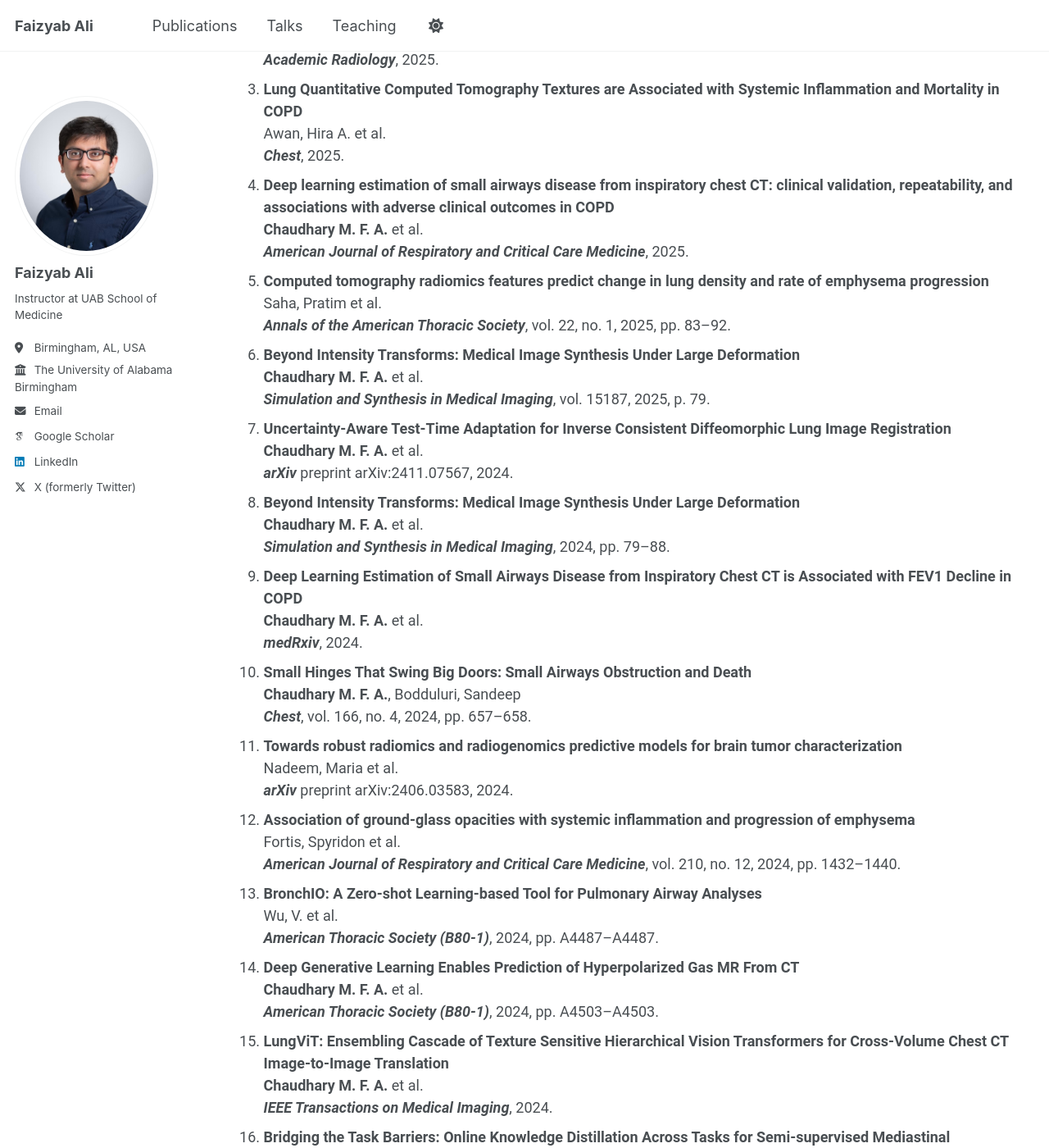
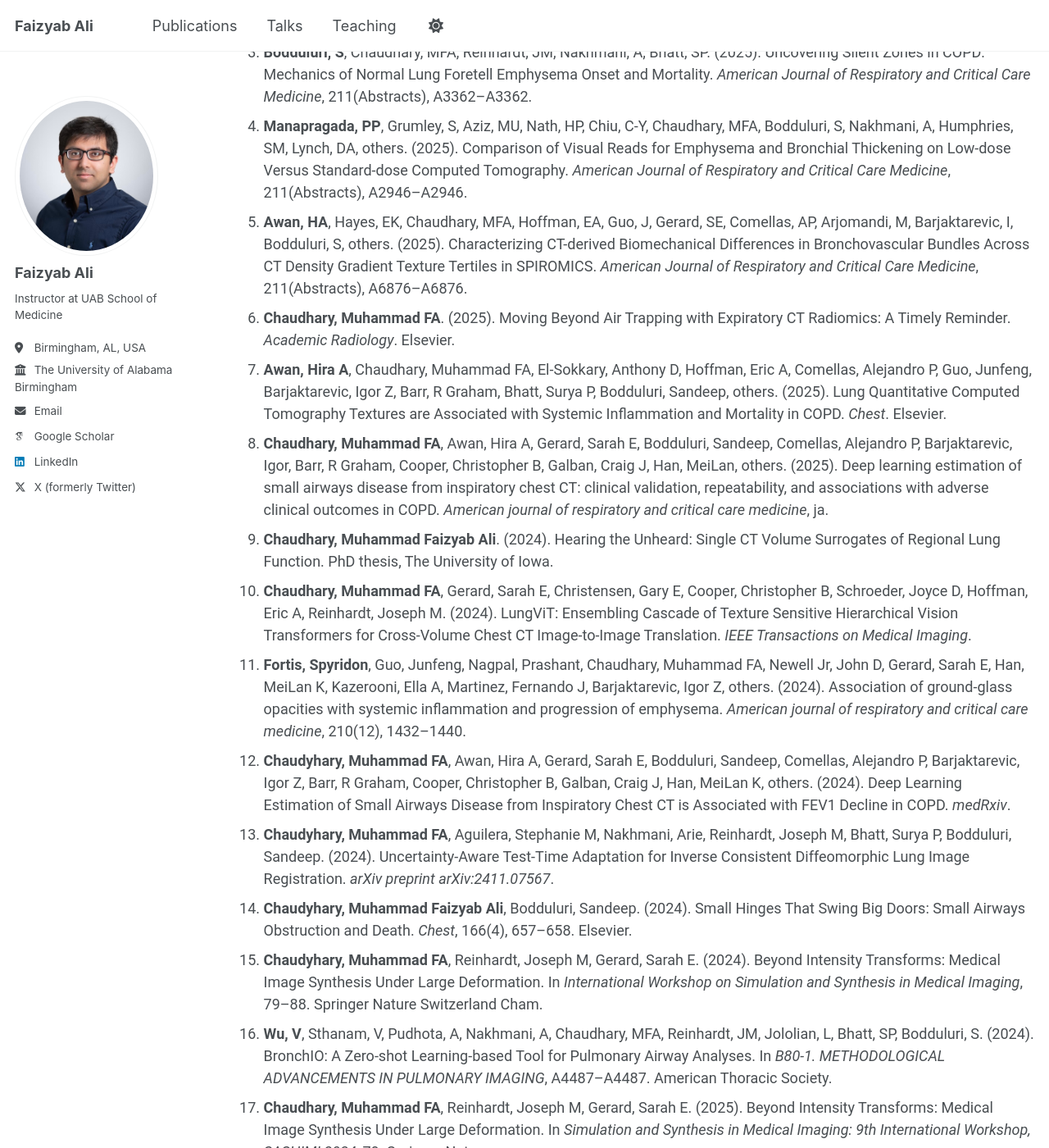
Before and after one commit to MFaizyabAli/mfaizyabali.github.io, a Jekyll site: the page built from _pages/publications.html, in a window 1280 px wide and 1400 px high, scrolled down 274 px. Shown: the whole window at 82% size. Built offline with Jekyll 4.4.1, drawn with Linux system fonts in a browser that asks for light colours; some web fonts are replaced; some of the changed text lies outside the part shown.

Commit message:
Publications V5

```diff
--- a/_pages/publications.html
+++ b/_pages/publications.html
@@ -4,159 +4,48 @@ permalink: /publications/
 author_profile: true
 ---
 
+<ol>
+  <li><strong>Saha, Pratim</strong>, Bodduluri, Sandeep, Nakhmani, Arie, Chaudhary, Muhammad FA, Amudala Puchakayala, Praneeth R, Sthanam, Venkata, San Jose Estepar, Raul, Reinhardt, Joseph M, Zhang, Chengcui, Bhatt, Surya P. (2025). Computed tomography radiomics features predict change in lung density and rate of emphysema progression. <em>Annals of the American Thoracic Society</em>, 22(1), 83–92.</li>
 
-<h2>Publications</h2>
-<ol>
-  <li>
-    <strong>Prediction of 5-Year Mortality in COPD Using Visual Measures of Structural Changes on Chest CT</strong><br>
-    <strong>Chaudhary M. F. A.</strong> et al.<br>
-    <em><strong>American Journal of Respiratory and Critical Care Medicine</strong></em>, vol. 211, Abstracts, 2025, pp. A7687–A7687.
+  <li><strong>Chaudhary, MFA</strong>, Awan, HA, Nakhmani, A, Reinhardt, JM, Bodduluri, S, Bhatt, SP. (2025). Integrating Deep Learning and CT Radiomics to Predict COPD Mortality: A 10-year Survival Analysis. <em>American Journal of Respiratory and Critical Care Medicine</em>, 211(Abstracts), A2942–A2942.</li>
+
+  <li><strong>Bodduluri, S</strong>, Chaudhary, MFA, Reinhardt, JM, Nakhmani, A, Bhatt, SP. (2025). Uncovering Silent Zones in COPD: Mechanics of Normal Lung Foretell Emphysema Onset and Mortality. <em>American Journal of Respiratory and Critical Care Medicine</em>, 211(Abstracts), A3362–A3362.</li>
+
+  <li><strong>Manapragada, PP</strong>, Grumley, S, Aziz, MU, Nath, HP, Chiu, C-Y, Chaudhary, MFA, Bodduluri, S, Nakhmani, A, Humphries, SM, Lynch, DA, others. (2025). Comparison of Visual Reads for Emphysema and Bronchial Thickening on Low-dose Versus Standard-dose Computed Tomography. <em>American Journal of Respiratory and Critical Care Medicine</em>, 211(Abstracts), A2946–A2946.</li>
+
+  <li><strong>Awan, HA</strong>, Hayes, EK, Chaudhary, MFA, Hoffman, EA, Guo, J, Gerard, SE, Comellas, AP, Arjomandi, M, Barjaktarevic, I, Bodduluri, S, others. (2025). Characterizing CT-derived Biomechanical Differences in Bronchovascular Bundles Across CT Density Gradient Texture Tertiles in SPIROMICS. <em>American Journal of Respiratory and Critical Care Medicine</em>, 211(Abstracts), A6876–A6876.</li>
+
+  <li><strong>Chaudhary, Muhammad FA</strong>. (2025). Moving Beyond Air Trapping with Expiratory CT Radiomics: A Timely Reminder. <em>Academic Radiology</em>. Elsevier.</li>
+
+  <li><strong>Awan, Hira A</strong>, Chaudhary, Muhammad FA, El-Sokkary, Anthony D, Hoffman, Eric A, Comellas, Alejandro P, Guo, Junfeng, Barjaktarevic, Igor Z, Barr, R Graham, Bhatt, Surya P, Bodduluri, Sandeep, others. (2025). Lung Quantitative Computed Tomography Textures are Associated with Systemic Inflammation and Mortality in COPD. <em>Chest</em>. Elsevier.</li>
+
+  <li><strong>Chaudhary, Muhammad FA</strong>, Awan, Hira A, Gerard, Sarah E, Bodduluri, Sandeep, Comellas, Alejandro P, Barjaktarevic, Igor, Barr, R Graham, Cooper, Christopher B, Galban, Craig J, Han, MeiLan, others. (2025). Deep learning estimation of small airways disease from inspiratory chest CT: clinical validation, repeatability, and associations with adverse clinical outcomes in COPD. <em>American journal of respiratory and critical care medicine</em>, ja.</li>
+
+  <li><strong>Chaudhary, Muhammad Faizyab Ali</strong>. (2024). Hearing the Unheard: Single CT Volume Surrogates of Regional Lung Function. PhD thesis, The University of Iowa.</li>
+
+  <li><strong>Chaudhary, Muhammad FA</strong>, Gerard, Sarah E, Christensen, Gary E, Cooper, Christopher B, Schroeder, Joyce D, Hoffman, Eric A, Reinhardt, Joseph M. (2024). LungViT: Ensembling Cascade of Texture Sensitive Hierarchical Vision Transformers for Cross-Volume Chest CT Image-to-Image Translation. <em>IEEE Transactions on Medical Imaging</em>.</li>
+
+  <li><strong>Fortis, Spyridon</strong>, Guo, Junfeng, Nagpal, Prashant, Chaudhary, Muhammad FA, Newell Jr, John D, Gerard, Sarah E, Han, MeiLan K, Kazerooni, Ella A, Martinez, Fernando J, Barjaktarevic, Igor Z, others. (2024). Association of ground-glass opacities with systemic inflammation and progression of emphysema. <em>American journal of respiratory and critical care medicine</em>, 210(12), 1432–1440.</li>
+
+  <li><strong>Chaudyhary, Muhammad FA</strong>, Awan, Hira A, Gerard, Sarah E, Bodduluri, Sandeep, Comellas, Alejandro P, Barjaktarevic, Igor Z, Barr, R Graham, Cooper, Christopher B, Galban, Craig J, Han, MeiLan K, others. (2024). Deep Learning Estimation of Small Airways Disease from Inspiratory Chest CT is Associated with FEV1 Decline in COPD. <em>medRxiv</em>.</li>
+
+  <li><strong>Chaudyhary, Muhammad FA</strong>, Aguilera, Stephanie M, Nakhmani, Arie, Reinhardt, Joseph M, Bhatt, Surya P, Bodduluri, Sandeep. (2024). Uncertainty-Aware Test-Time Adaptation for Inverse Consistent Diffeomorphic Lung Image Registration. <em>arXiv preprint arXiv:2411.07567</em>.</li>
+
+  <li><strong>Chaudyhary, Muhammad Faizyab Ali</strong>, Bodduluri, Sandeep. (2024). Small Hinges That Swing Big Doors: Small Airways Obstruction and Death. <em>Chest</em>, 166(4), 657–658. Elsevier.</li>
+
+  <li><strong>Chaudyhary, Muhammad FA</strong>, Reinhardt, Joseph M, Gerard, Sarah E. (2024). Beyond Intensity Transforms: Medical Image Synthesis Under Large Deformation. In <em>International Workshop on Simulation and Synthesis in Medical Imaging</em>, 79–88. Springer Nature Switzerland Cham.</li>
+
+  <li><strong>Wu, V</strong>, Sthanam, V, Pudhota, A, Nakhmani, A, Chaudhary, MFA, Reinhardt, JM, Jololian, L, Bhatt, SP, Bodduluri, S. (2024). BronchIO: A Zero-shot Learning-based Tool for Pulmonary Airway Analyses. In <em>B80-1. METHODOLOGICAL ADVANCEMENTS IN PULMONARY IMAGING</em>, A4487–A4487. American Thoracic Society.</li>
+
+  <li><strong>Chaudhary, Muhammad FA</strong>, Reinhardt, Joseph M, Gerard, Sarah E. (2025). Beyond Intensity Transforms: Medical Image Synthesis Under Large Deformation. In <em>Simulation and Synthesis in Medical Imaging: 9th International Workshop, SASHIMI 2024</em>, 79. Springer Nature.</li>
+
+  <li><strong>Chaudhary, Muhammad F A</strong>, Hosseini, Seyed Soheil, Barr, R Graham, Reinhardt, Joseph M, Hoffman, Eric A, Gerard, Sarah E. (2023). Bridging the Task Barriers: Online Knowledge Distillation Across Tasks for Semi-supervised Mediastinal Segmentation in CT. In <em>International Workshop on Machine Learning in Medical Imaging</em>, 310–319. Springer Nature Switzerland.</li>
+
+  <li><strong>Chaudhary, Muhammad FA</strong>, Hoffman, Eric A, Guo, Junfeng, Comellas, Alejandro P, Newell, John D, Nagpal, Prashant, Fortis, Spyridon, Christensen, Gary E, Gerard, Sarah E, Pan, Yue, others. (2023). Predicting severe chronic obstructive pulmonary disease exacerbations using quantitative CT: a retrospective model development and external validation study. <em>The Lancet Digital Health</em>, 5(2), e83–e92. Elsevier.</li>
+
+  <li><strong>Gerard, Sarah E</strong>, Chaudhary, Muhammad F A, Herrmann, Jacob, Christensen, Gary E, Estépar, Raúl San José, Reinhardt, Joseph M, Hoffman, Eric A. (2023). Direct Estimation of Regional Lung Volume Change from Paired and Single CT Images using Residual Regression Neural Network. <em>Medical Physics</em>.</li>
+
+  <li><strong>Awan, HA</strong>, Chaudhary, MFA, Gerard, SE, Comellas, AP, Hoffman, EA, Barjaktarevic, I, Bhatt, SP, Cooper, CB, Criner, GJ, Hansel, NN, others. (2023). Deep Residual Convolutional Network Predicts Future Severe Exacerbations of COPD in SPIROMICS. In <em>B41. RISK FACTORS AND OUTCOMES FOR COPD EXACERBATIONS</em>, A3318–A3318
   </li>
-  <li>
-    <strong>Moving Beyond Air Trapping with Expiratory CT Radiomics: A Timely Reminder</strong><br>
-    <strong>Chaudhary M. F. A.</strong><br>
-    <em><strong>Academic Radiology</strong></em>, 2025.
-  </li>
-  <li>
-    <strong>Lung Quantitative Computed Tomography Textures are Associated with Systemic Inflammation and Mortality in COPD</strong><br>
-    Awan, Hira A. et al.<br>
-    <em><strong>Chest</strong></em>, 2025.
-  </li>
-  <li>
-    <strong>Deep learning estimation of small airways disease from inspiratory chest CT: clinical validation, repeatability, and associations with adverse clinical outcomes in COPD</strong><br>
-    <strong>Chaudhary M. F. A.</strong> et al.<br>
-    <em><strong>American Journal of Respiratory and Critical Care Medicine</strong></em>, 2025.
-  </li>
-  <li>
-    <strong>Computed tomography radiomics features predict change in lung density and rate of emphysema progression</strong><br>
-    Saha, Pratim et al.<br>
-    <em><strong>Annals of the American Thoracic Society</strong></em>, vol. 22, no. 1, 2025, pp. 83–92.
-  </li>
-  <li>
-    <strong>Beyond Intensity Transforms: Medical Image Synthesis Under Large Deformation</strong><br>
-    <strong>Chaudhary M. F. A.</strong> et al.<br>
-    <em><strong>Simulation and Synthesis in Medical Imaging</strong></em>, vol. 15187, 2025, p. 79.
-  </li>
-  <li>
-    <strong>Uncertainty-Aware Test-Time Adaptation for Inverse Consistent Diffeomorphic Lung Image Registration</strong><br>
-    <strong>Chaudhary M. F. A.</strong> et al.<br>
-    <em><strong>arXiv</strong></em> preprint arXiv:2411.07567, 2024.
-  </li>
-  <li>
-    <strong>Beyond Intensity Transforms: Medical Image Synthesis Under Large Deformation</strong><br>
-    <strong>Chaudhary M. F. A.</strong> et al.<br>
-    <em><strong>Simulation and Synthesis in Medical Imaging</strong></em>, 2024, pp. 79–88.
-  </li>
-  <li>
-    <strong>Deep Learning Estimation of Small Airways Disease from Inspiratory Chest CT is Associated with FEV1 Decline in COPD</strong><br>
-    <strong>Chaudhary M. F. A.</strong> et al.<br>
-    <em><strong>medRxiv</strong></em>, 2024.
-  </li>
-  <li>
-    <strong>Small Hinges That Swing Big Doors: Small Airways Obstruction and Death</strong><br>
-    <strong>Chaudhary M. F. A.</strong>, Bodduluri, Sandeep<br>
-    <em><strong>Chest</strong></em>, vol. 166, no. 4, 2024, pp. 657–658.
-  </li>
-  <li>
-    <strong>Towards robust radiomics and radiogenomics predictive models for brain tumor characterization</strong><br>
-    Nadeem, Maria et al.<br>
-    <em><strong>arXiv</strong></em> preprint arXiv:2406.03583, 2024.
-  </li>
-  <li>
-    <strong>Association of ground-glass opacities with systemic inflammation and progression of emphysema</strong><br>
-    Fortis, Spyridon et al.<br>
-    <em><strong>American Journal of Respiratory and Critical Care Medicine</strong></em>, vol. 210, no. 12, 2024, pp. 1432–1440.
-  </li>
-  <li>
-    <strong>BronchIO: A Zero-shot Learning-based Tool for Pulmonary Airway Analyses</strong><br>
-    Wu, V. et al.<br>
-    <em><strong>American Thoracic Society (B80-1)</strong></em>, 2024, pp. A4487–A4487.
-  </li>
-  <li>
-    <strong>Deep Generative Learning Enables Prediction of Hyperpolarized Gas MR From CT</strong><br>
-    <strong>Chaudhary M. F. A.</strong> et al.<br>
-    <em><strong>American Thoracic Society (B80-1)</strong></em>, 2024, pp. A4503–A4503.
-  </li>
-  <li>
-    <strong>LungViT: Ensembling Cascade of Texture Sensitive Hierarchical Vision Transformers for Cross-Volume Chest CT Image-to-Image Translation</strong><br>
-    <strong>Chaudhary M. F. A.</strong> et al.<br>
-    <em><strong>IEEE Transactions on Medical Imaging</strong></em>, 2024.
-  </li>
-  <li>
-    <strong>Bridging the Task Barriers: Online Knowledge Distillation Across Tasks for Semi-supervised Mediastinal Segmentation in CT</strong><br>
-    <strong>Chaudhary M. F. A.</strong> et al.<br>
-    <em><strong>Machine Learning in Medical Imaging</strong></em>, 2023, pp. 310–319.
-  </li>
-  <li>
-    <strong>Radiomics for improved detection of chronic obstructive pulmonary disease in low-dose and standard-dose chest CT scans</strong><br>
-    Amudala Puchakayala, Praneeth Reddy et al.<br>
-    <em><strong>Radiology</strong></em>, vol. 307, no. 5, 2023, p. e222998.
-  </li>
-  <li>
-    <strong>Deep Residual Convolutional Network Predicts Future Severe Exacerbations of COPD in SPIROMICS</strong><br>
-    Awan, H. A. et al.<br>
-    <em><strong>American Thoracic Society (B41)</strong></em>, 2023, pp. A3318–A3318.
-  </li>
-  <li>
-    <strong>Direct Estimation of Regional Lung Volume Change from Paired and Single CT Images using Residual Regression Neural Network</strong><br>
-    Gerard, Sarah E. et al.<br>
-    <em><strong>Medical Physics</strong></em>, 2023.
-  </li>
-  <li>
-    <strong>Context-aware Volumetric Style Transfer for Estimating Single Volume Surrogates of Lung Function</strong><br>
-    <strong>Chaudhary M. F. A.</strong> et al.<br>
-    <em><strong>US Patent App.</strong></em> 17/891,222, 9 Mar. 2023.
-  </li>
-  <li>
-    <strong>Predicting severe chronic obstructive pulmonary disease exacerbations using quantitative CT: a retrospective model development and external validation study</strong><br>
-    <strong>Chaudhary M. F. A.</strong> et al.<br>
-    <em><strong>The Lancet Digital Health</strong></em>, vol. 5, no. 2, 2023, pp. e83–e92.
-  </li>
-  <li>
-    <strong>Novel QCT textures are associated with sRAGE and IL-6 in SPIROMICS</strong><br>
-    Awan, H. A. et al.<br>
-    <em><strong>European Respiratory Society</strong></em>, 2022.
-  </li>
-  <li>
-    <strong>Robust Measures of Image-Registration-Derived Lung Biomechanics in SPIROMICS</strong><br>
-    Pan, Yue et al.<br>
-    <em><strong>Journal of Imaging</strong></em>, vol. 8, no. 11, 2022, p. 309.
-  </li>
-  <li>
-    <strong>Association of increased chest CT density (ICTD) with clinical features and emphysema progression in ever smokers</strong><br>
-    Fortis, S. et al.<br>
-    <em><strong>American Thoracic Society (A22)</strong></em>, 2022, pp. A1080–A1080.
-  </li>
-  <li>
-    <strong>Single volume lung biomechanics from chest computed tomography using a mode preserving generative adversarial network</strong><br>
-    <strong>Chaudhary M. F. A.</strong> et al.<br>
-    <em><strong>IEEE ISBI</strong></em>, 2022, pp. 1–5.
-  </li>
-  <li>
-    <strong>TISON: a next-generation multi-scale modeling theatre for in silico systems oncology</strong><br>
-    Gondal, Mahnoor Naseer et al.<br>
-    <em><strong>Scientific Reports</strong></em>, vol. 8, no. 1, 2018, pp. 1–11.
-  </li>
-  <li>
-    <strong>CT texture features predict severe COPD exacerbations in SPIROMICS</strong><br>
-    <strong>Chaudhary M. F. A.</strong> et al.<br>
-    <em><strong>American Thoracic Society (C5)</strong></em>, 2021, pp. A1122–A1122.
-  </li>
-  <li>
-    <strong>Registration-invariant biomechanical features for disease staging of COPD in SPIROMICS</strong><br>
-    <strong>Chaudhary M. F. A.</strong> et al.<br>
-    <em><strong>Thoracic Image Analysis Workshop</strong></em>, 2020, pp. 143–154.
-  </li>
-  <li>
-    <strong>Predicting physiological developments from human gait using smartphone sensor data</strong><br>
-    Ahmed, Umair et al.<br>
-    <em><strong>arXiv</strong></em> preprint arXiv:1712.07958, 2017.
-  </li>
-  <li>
-    <strong>ATLANTIS - Attractor landscape analysis toolbox for cell fate discovery and reprogramming</strong><br>
-    Shah, Osama Shiraz et al.<br>
-    <em><strong>Scientific Reports</strong></em>, vol. 8, no. 1, 2018, pp. 1–11.
-  </li>
-</ol>
 
 {% include base_path %}
```
